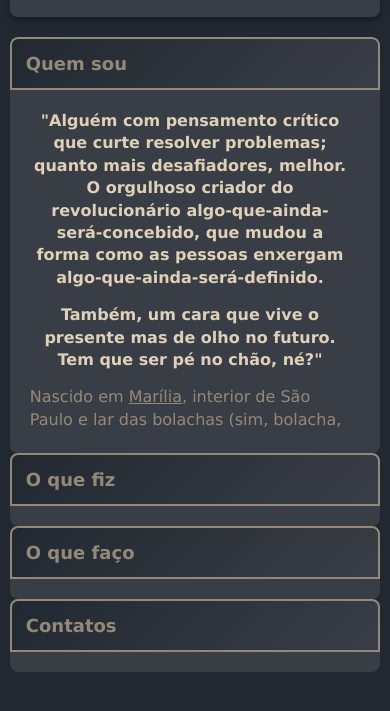
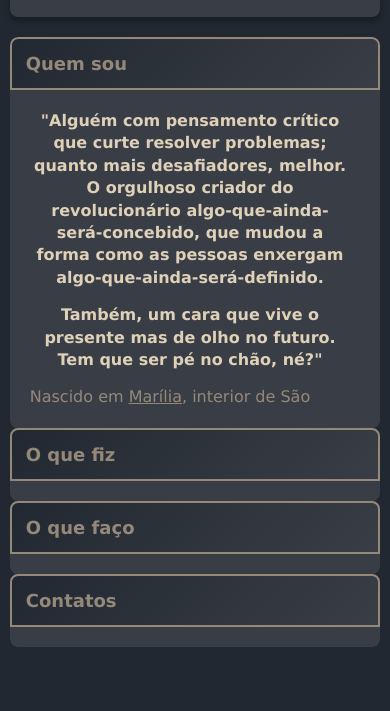
Before and after one commit to fbatisteti/uninter_747545_atividade, a plain HTML site: page index.html in a window 390 px wide. Shown: the part 115-826 px from the top of the page. Drawn offline with Linux system fonts and the light colour scheme.

Commit message:
correcao style

```diff
--- a/style.css
+++ b/style.css
@@ -194,7 +194,7 @@ header h3 {
         padding: 10px 10px;
         width: 100%;
         height: 10px;
-        max-height: 43vh;
+        max-height: 40vh;
         border-radius: 0px 0px 8px 8px;
     }
 
```
